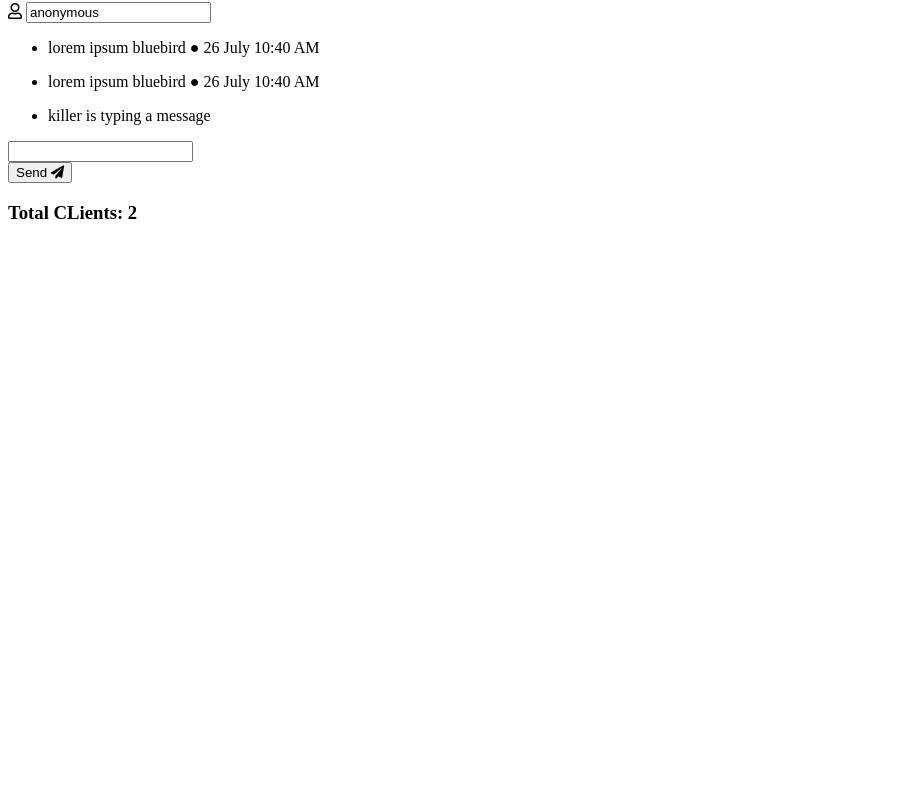
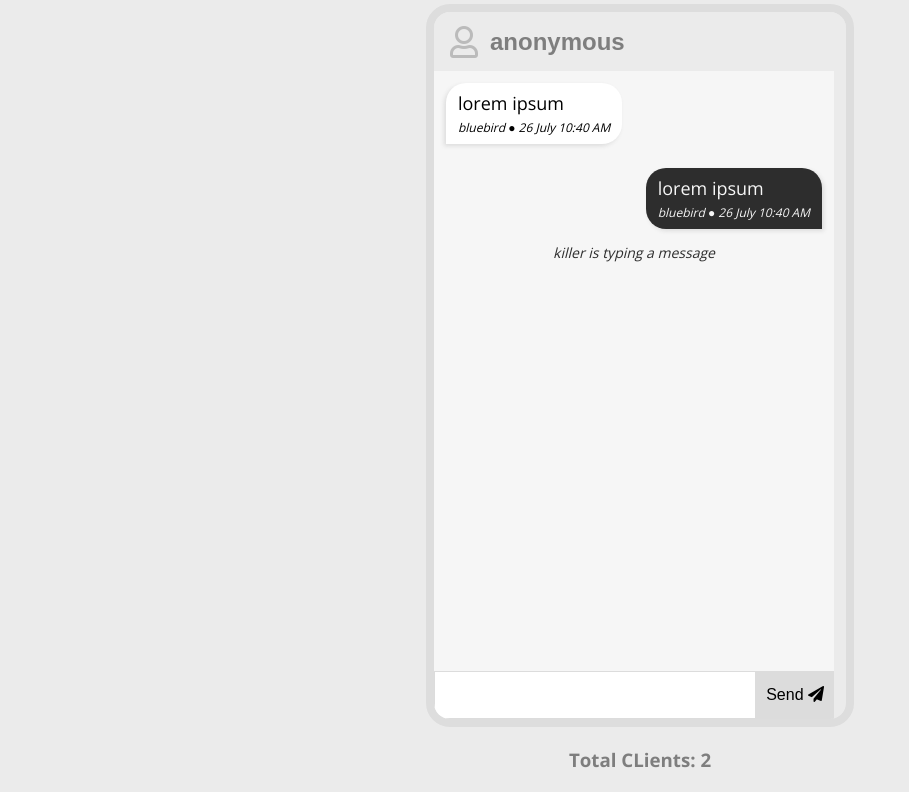
Before and after one commit to abanoub-ashraf/iChatApp, a website: page public/index.html in a window 1280 px wide. Shown: the part 79-871 px from the top of the page, without its empty margins (0-909 px from the left). Before the commit the page ends 800 px from the top, so only its background shows below. Drawn offline with nearby package versions, Linux system fonts and the light colour scheme.

Commit message:
style the app

```diff
--- a/public/index.html
+++ b/public/index.html
@@ -6,11 +6,12 @@
         <meta name="viewport" content="width=device-width, initial-scale=1.0">
         <!-- FontAwesome Library -->
         <link rel="stylesheet" href="https://cdnjs.cloudflare.com/ajax/libs/font-awesome/5.15.2/css/all.min.css" integrity="sha512-HK5fgLBL+xu6dm/Ii3z4xhlSUyZgTT9tuc/hSrtw6uzJOvgRr2a9jyxxT1ely+B+xFAmJKVSTbpM/CuL7qxO8w==" crossorigin="anonymous" />
+        <link rel="stylesheet" href="style.css">
         <title>iChat App</title>
     </head>
 
     <body>
-        <h1>iChat 💬</h1>
+        <h1 class="title">iChat 💬</h1>
 
         <!-- the name and the icon of the current user -->
         <div class="main">
@@ -48,16 +49,15 @@
             <!-- the form that sends the message -->
             <form class="message-form" id="message-form">
                 <input type="text" name="message" id="message-input" class="message-input">
-                <div class="v-divider"></div>
                 <button type="submit" class="send-button">
                     Send <span><i class="fas fa-paper-plane"></i></span>
                 </button>
             </form>
+        </div>
 
-            <!-- the number of the connected clients -->
-            <h3 class="clients-total" id="clients-total">
-                Total CLients: 2
-            </h3>
-        </div>
+        <!-- the number of the connected clients -->
+        <h3 class="clients-total" id="clients-total">
+            Total CLients: 2
+        </h3>
     </body>
 </html>
--- /dev/null
+++ b/public/style.css
@@ -0,0 +1,151 @@
+@import url('https://fonts.googleapis.com/css2?family=Open+Sans:wght@400;700&display=swap');
+
+/* reset */
+* {
+    margin: 0;
+    padding: 0;
+    box-sizing: border-box;
+    scroll-behavior: smooth;
+}
+
+body {
+    font-family: 'Open Sans', sans-serif;
+    display: flex;
+    flex-direction: column;
+    justify-content: center;
+    align-items: center;
+    background-color: #ebebeb;
+}
+
+/* the title of the app */
+.title {
+    margin: 20px 0;
+}
+
+/* the main container */
+.main {
+    border: 8px solid #dddddd;
+    border-radius: 24px;
+    overflow: hidden;
+}
+
+/* the div of the current user name and icon */
+.name {
+    display: flex;
+    font-size: 32px;
+    font-weight: 700;
+    padding: 8px 16px;
+    color: #7e7e7e;
+    background-color: #ebebeb;
+}
+
+/* the icon of the current user */
+.name > span {
+    color: #bbb;
+}
+
+/* the name of the current user */
+.name-input {
+    font-size: 24px;
+    font-weight: 700;
+    color: #7e7e7e;
+    /* since its contained div is displayed as flex */
+    flex-grow: 1;
+    border: none;
+    margin: 0px 12px;
+    /* the active border around the input */
+    outline: none;
+    background-color: #ebebeb;
+}
+
+/* the messages container */
+.message-container {
+    display: flex;
+    flex-direction: column;
+    background-color: #f6f6f6;
+    width: 400px;
+    height: 600px;
+    overflow-y: scroll;
+    overflow-x: hidden;
+}
+
+/* the message in general */
+.message-left,
+.message-right {
+    list-style: none;
+    padding: 8px 12px;
+    margin: 12px;
+    max-width: 250px;
+    font-size: 18px;
+    word-wrap: break-word;
+}
+
+/* the left message */
+.message-left {
+    border-radius: 20px 20px 20px 0px;
+    align-self: flex-start;
+    background-color: #fff;
+    box-shadow: -2px 2px 4px #dcdcdc;
+}
+
+/* the right message */
+.message-right {
+    border-radius: 20px 20px 0px 20px;
+    align-self: flex-end;
+    background-color: #2d2d2d;
+    box-shadow: 2px 2px 4px #dcdcdc;
+    color: #f6f6f6;
+}
+
+/* the span of the time of the message */
+.message-left > p > span,
+.message-right > p > span {
+    display: block;
+    font-style: italic;
+    font-size: 12px;
+    margin-top: 4px;
+}
+
+/* the typing indicator (the p inside the li) */
+.feedback {
+    font-style: italic;
+    font-size: 14px;
+    padding: 0px 16px 16px 16px;
+    color: #2d2d2d;
+    text-align: center;
+}
+
+/* the send message form */
+.message-form {
+    display: flex;
+    justify-content: space-between;
+    width: 400px;
+}
+
+/* the message input field*/
+.message-input {
+    flex-grow: 1;
+    height: 48px;
+    font-size: 16px;
+    border: 1px solid #dcdcdc;
+    outline: none;
+    padding: 0px 12px;
+    background-color: #fff;
+}
+
+/* the send message button */
+.send-button {
+    height: 48px;
+    font-size: 16px;
+    border: none;
+    padding: 0px 10px;
+    outline: none;
+    background-color: #dcdcdc;
+    cursor: pointer;
+}
+
+/* the number of the connected clients */
+.clients-total {
+    margin: 20px 0px;
+    color: #7e7e7e;
+}
```
